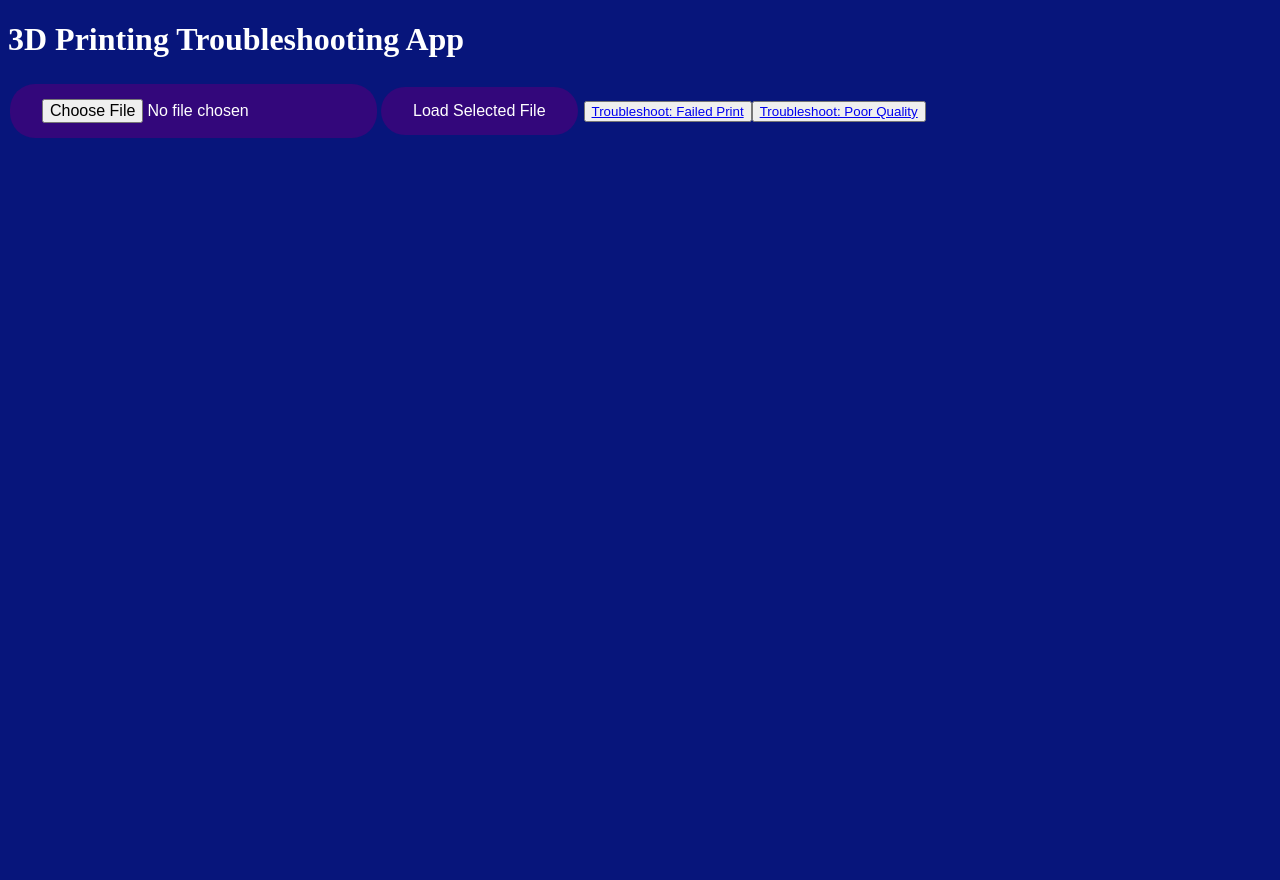
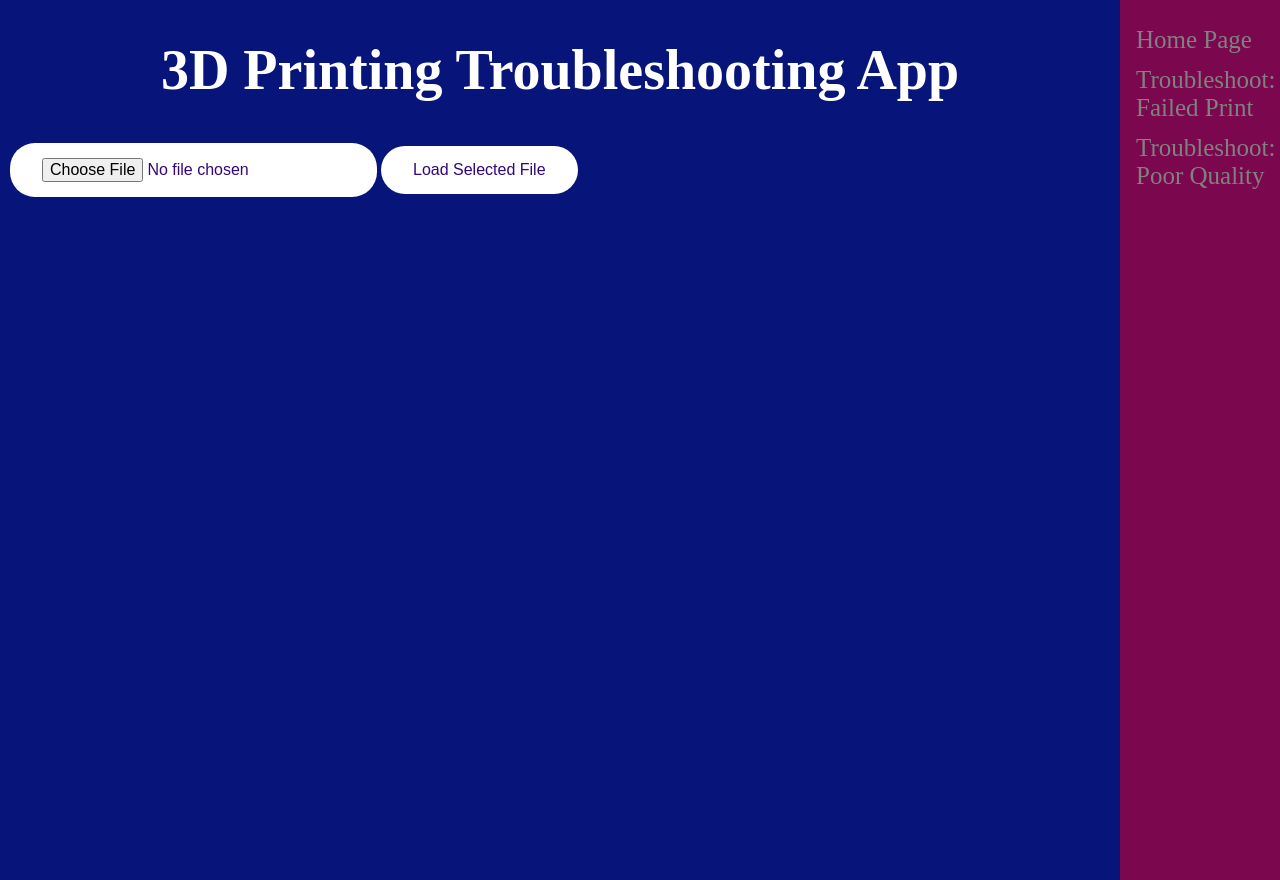
Before and after one commit to shannonVogel1331/VHacksSummer, a Flask app: template templates/home.html in a window 1280 px wide. Run offline with Flask 2, Linux system fonts and the light colour scheme; the template is opened without the code that fills it, so the values that code supplies are empty.

Commit message:
Formatting semi-complete

```diff
--- a/static/main.css
+++ b/static/main.css
@@ -4,12 +4,13 @@ body {
 
 h1 {
     color: white;
+    text-align: center;
 }
 
 .my-button {
-    background-color: #33077B;
+    background-color: white;
     border: none;
-    color: white;
+    color: #33077B;
     padding: 15px 32px;
     text-align: center;
     text-decoration: none;
@@ -24,3 +25,45 @@ h1 {
     background-color: #6D077B;
     color: white;
 }
+
+.sidenav {
+    height: 100%;
+    width: 160px;
+    position: fixed;
+    z-index: 1;
+    top: 0;
+    right: 0;
+    background-color: #7B074F;
+    overflow-x: hidden;
+    padding-top: 20px;
+}
+
+.sidenav a {
+    padding: 6px 8px 6px 16px;
+    text-decoration: none;
+    font-size: 25px;
+    background-color: #7B074F;
+    color: #818181;
+    display: block;
+}
+
+.sidenav a:hover {
+    color: #f1f1f1;
+}
+
+.mainText {
+    margin-right: 160px;
+    /* Same as the width of the sidenav */
+    font-size: 28px;
+    /* Increased text to enable scrolling */
+    padding: 0px 10px;
+}
+
+@media screen and (max-height: 450px) {
+    .sidenav {
+        padding-top: 15px;
+    }
+    .sidenav a {
+        font-size: 18px;
+    }
+}
--- a/templates/home.html
+++ b/templates/home.html
@@ -1,5 +1,6 @@
 {% extends 'base.html' %} {% block head %}
 <title>3D Printing Troubleshooting App</title>
+<div class="mainText">
     <h1>3D Printing Troubleshooting App</h1>
     {% endblock %} {% block body %}
     <script type='text/javascript'>
@@ -38,6 +39,11 @@
 
         main();
     </script>
-<button><a href="/troubleshootFailed">Troubleshoot: Failed Print</a>
-<button><a href="/troubleshootQuality">Troubleshoot: Poor Quality</a>
+</div>
+<div class="sidenav">
+    <a href="/">Home Page</a>
+    <a href="/troubleshootFailed">Troubleshoot: Failed Print</a>
+    <a href="/troubleshootQuality">Troubleshoot: Poor Quality</a>
+</div>
+
 {% endblock %}
```
Lines whose indentation alone changed are shown as unchanged.
